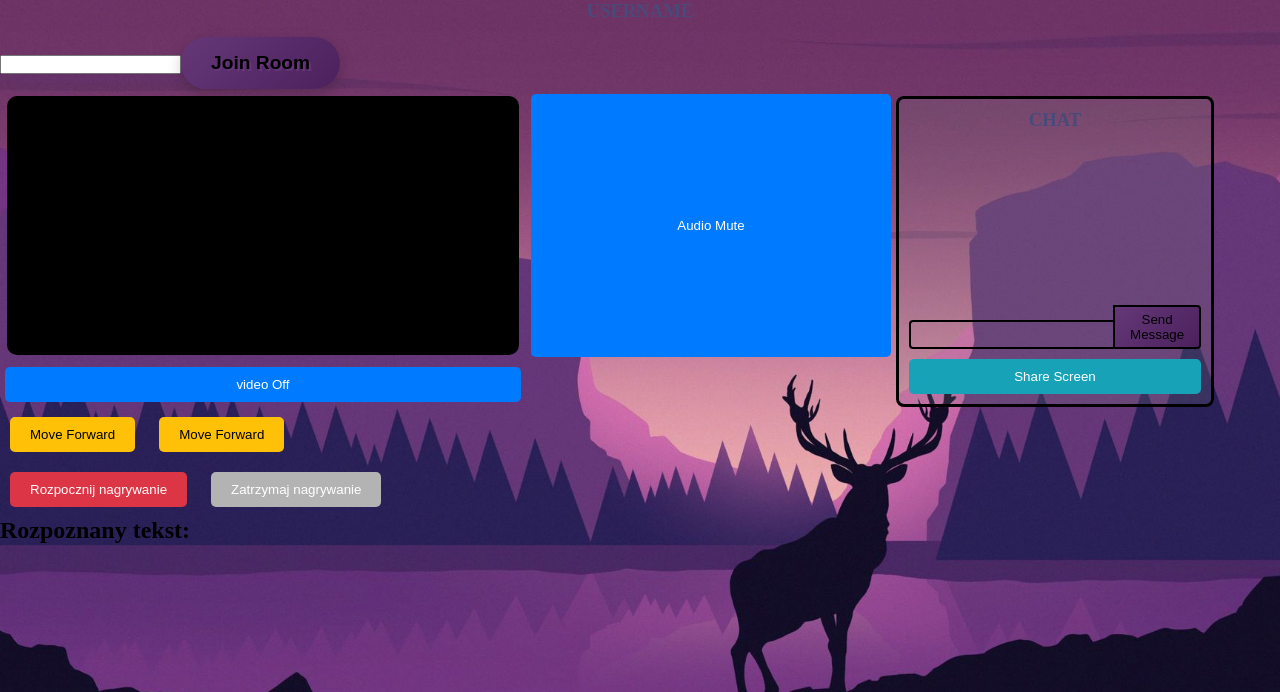
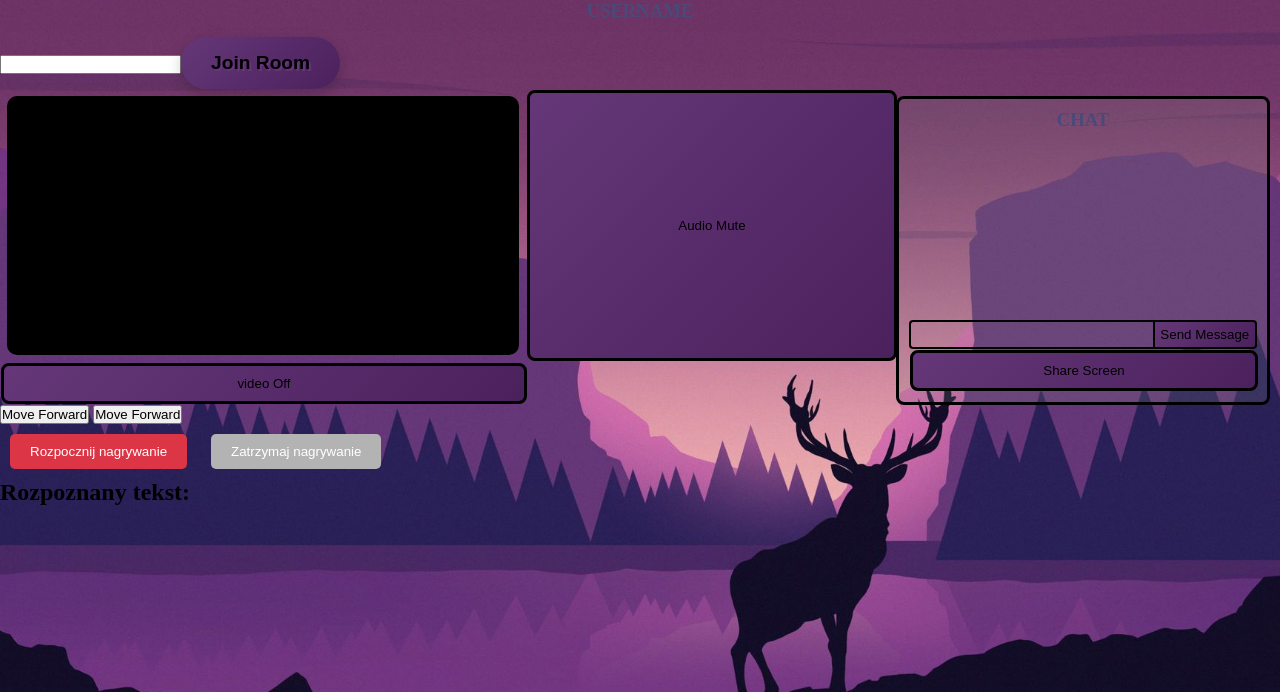
Before and after one commit to bafaurazan/Web_Speech_remote_control, a Django app: template api/chat/templates/chat/backup/main.html in a window 1280 px wide. Shown: the top 692 px of the page. Run offline with Django 5.2, Linux system fonts and the light colour scheme; the template is opened without the code that fills it, so the values that code supplies are empty.

Commit message:
FINALFRONTEND

```diff
--- a/api/static/css/main.css
+++ b/api/static/css/main.css
@@ -6,6 +6,11 @@
 }
 
 /* Ogólny styl strony */
+
+.hidden {
+    display: none;
+}
+
 body {
     font-family: Poppins;
     background-image: url('/static/images/background.png');
@@ -271,24 +276,42 @@ input:valid ~ .icon {
     height: 3em;
     margin-top: 7px;
     margin-right: 10px;
-    border: 3px solid black;
-    border-radius: 8px;
 }
 #right_panel {
+    display: flex;
+    flex-direction: column;
     width: 30%;
     margin-bottom:1em;
 }
 
+#rover-control-panel, #drone-control-panel {
+    display: grid;
+    grid-template-columns: repeat(3, 1fr); /* 3 kolumny */
+    gap: 10px; /* Odstęp między przyciskami */
+    width: 300px; /* Szerokość całego panelu */
+    margin: auto;
+    padding: 10px;
+    border-radius: 10px;
+}
 
-.chattext{
-    font-family: Poppins;
-    color: black;
-    margin: 0 auto;
-    text-shadow: 2px 2px #653778;
+#rover-control-panel button, #drone-control-panel button {
+    padding: 10px;
+    border: 3px solid black;
+    background: linear-gradient(135deg, #653778 , #4b215d);
+    border-radius: 8px;
+    background-color: #e0e0e0;
+    font-size: 14px;
+    cursor: pointer;
+    text-transform: uppercase;
+}
+
+#rover-control-panel button:hover, #drone-control-panel button:hover {
+    background-color: #d0d0d0;
 }
 
 #chat {
-
+    max-height:327.6px;
+    flex: 1;
     margin-top:7px;
     margin-right: 10px;
     width: auto;
@@ -303,6 +326,13 @@ input:valid ~ .icon {
     animation: slideInRight 1s ease;
 }
 
+.chattext{
+    font-family: Poppins;
+    color: black;
+    margin: 0 auto;
+    text-shadow: 2px 2px #653778;
+}
+
 #messages {
     flex-grow: 1;
     overflow-y: auto;
@@ -313,6 +343,7 @@ input:valid ~ .icon {
 }
 
 .messages p {
+    overflow-y: auto;
     padding: 5px;
     margin: 0;
     border-radius: 4px;
@@ -349,7 +380,7 @@ input:valid ~ .icon {
     border: 2px solid black;
     border-top-right-radius: 4px;
     border-bottom-right-radius: 4px;
-    background: linear-gradient(135deg, #653778 , #4b215d);;
+    background: linear-gradient(135deg, #653778 , #4b215d);
     color: #000;
     cursor: pointer;
     transition: transform 0.2s ease;
@@ -366,6 +397,8 @@ input:valid ~ .icon {
     width:70%;
     border: 3px solid black;
     border-radius: 4px;
+    backdrop-filter: contrast(80%);
+    padding:10px;
 }
 
 
@@ -387,44 +420,34 @@ video {
 }
 
 #btn-toggle-audio,
-#btn-toggle-video {
-    padding: 10px 20px;
-    margin: 5px;
-    background-color: #007bff;
-    color: white;
-    border: none;
-    border-radius: 5px;
+#btn-toggle-video,
+#btn-share-screen,
+#btn-chat,
+#btn-buttons-drone,
+#btn-buttons-rover {
+    background: linear-gradient(135deg, #653778 , #4b215d);
+    width:100%;
+    margin:1px;
+    display: flex;
+    align-items: center;
+    justify-content: center;
+    padding: 10px;
+    border-radius:8px;
+    border: 3px solid #000;
+    background-color: #f0f0f0;
     cursor: pointer;
-    transition: background-color 0.3s;
 }
 
 #btn-toggle-audio:hover,
-#btn-toggle-video:hover {
-    background-color: #0056b3;
+#btn-toggle-video:hover,
+#btn-share-screen:hover,
+#btn-chat:hover,
+#btn-buttons-drone:hover,
+#btn-buttons-rover:hover {
+    background-color: rgba(0, 0, 0, 0.3);
+    transform: scale(1.1);
 }
 
-#btn-share-screen {
-    margin-top: 10px;
-    padding: 10px 20px;
-    background-color: #17a2b8;
-    color: white;
-    border: none;
-    border-radius: 5px;
-    cursor: pointer;
-}
-
-/* Przyciski ruchu */
-#move-forward,
-#move-backward {
-    padding: 10px 20px;
-    background-color: #ffc107;
-    border: none;
-    border-radius: 5px;
-    cursor: pointer;
-    margin: 10px;
-}
-
-/* Sekcja nagrywania */
 #start-record-btn,
 #stop-record-btn {
     padding: 10px 20px;
```
Also changed, not shown: api/chat/templates/chat/main.html (+47 -13 lines), api/static/js/buttons.js (added, +65 -0 lines), api/static/images/image-outline.svg (added), api/static/images/mic-off-outline.svg (added), api/static/images/mic-outline.svg (added), api/static/images/videocam-off-outline.svg (added), api/static/images/videocam-outline.svg (added).
